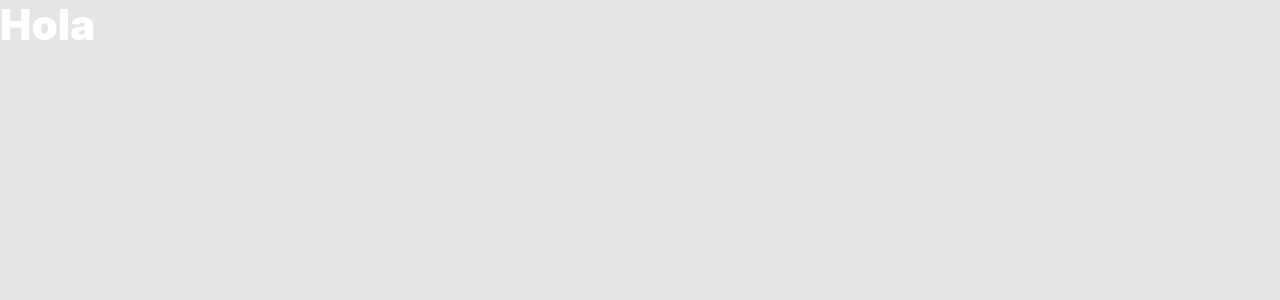
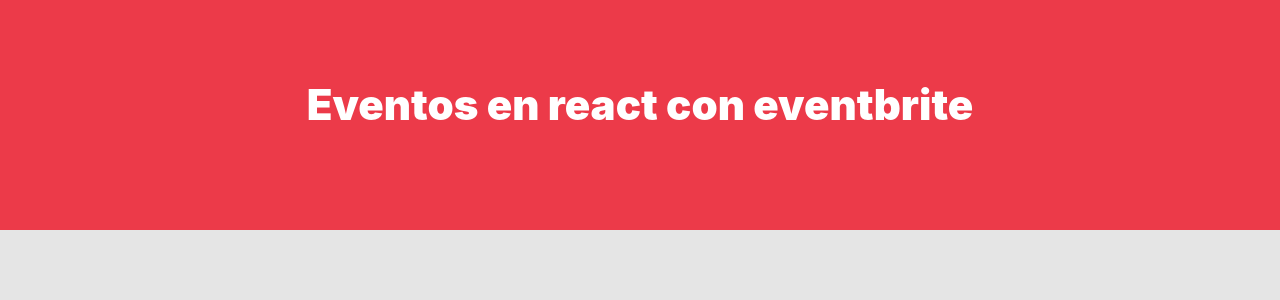
Before and after one commit to ilodi/eventReact, a React (Create React App) app in the folder eventosreact/: page / in a window 1280 px wide. Shown: the top 300 px of the page. Built offline with nearby package versions, Linux system fonts and the light colour scheme.

Commit message:
antes de usar context

```diff
--- a/eventosreact/src/App.js
+++ b/eventosreact/src/App.js
@@ -1,10 +1,10 @@
 import React from 'react';
-
+import Header from './components/Header'
 
 function App() {
   return (
     <>
-      <h1>Hola</h1>
+      <Header />
     </>
   );
 }
--- /dev/null
+++ b/eventosreact/src/components/Header.js
@@ -0,0 +1,9 @@
+import React from 'react'
+
+const Header = () => (
+    <header className="uk-margin" uk-margin="true">
+        <h1 className="uk-text-center">Eventos en react con eventbrite</h1>
+    </header>
+);
+
+export default Header;
```
